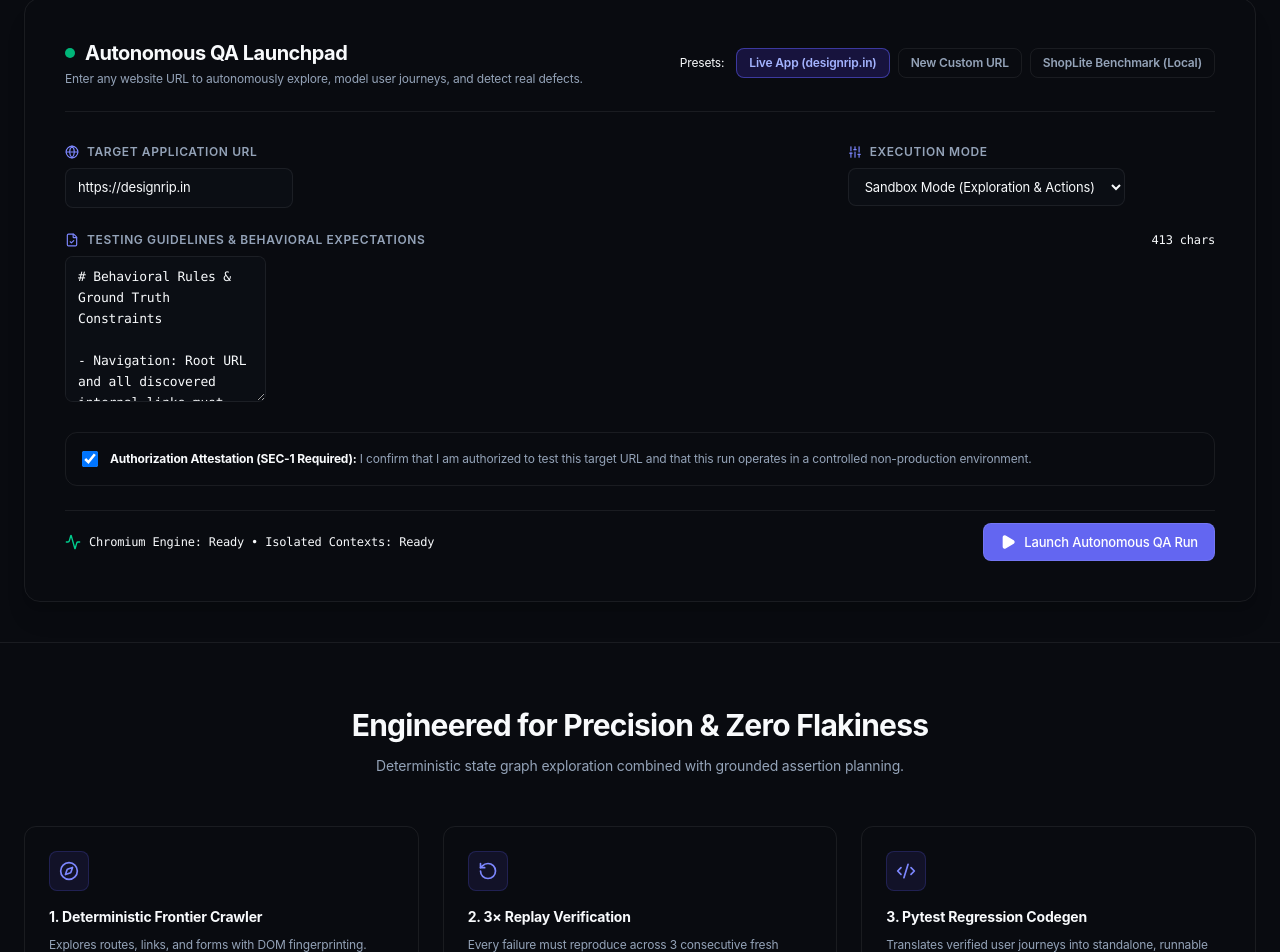
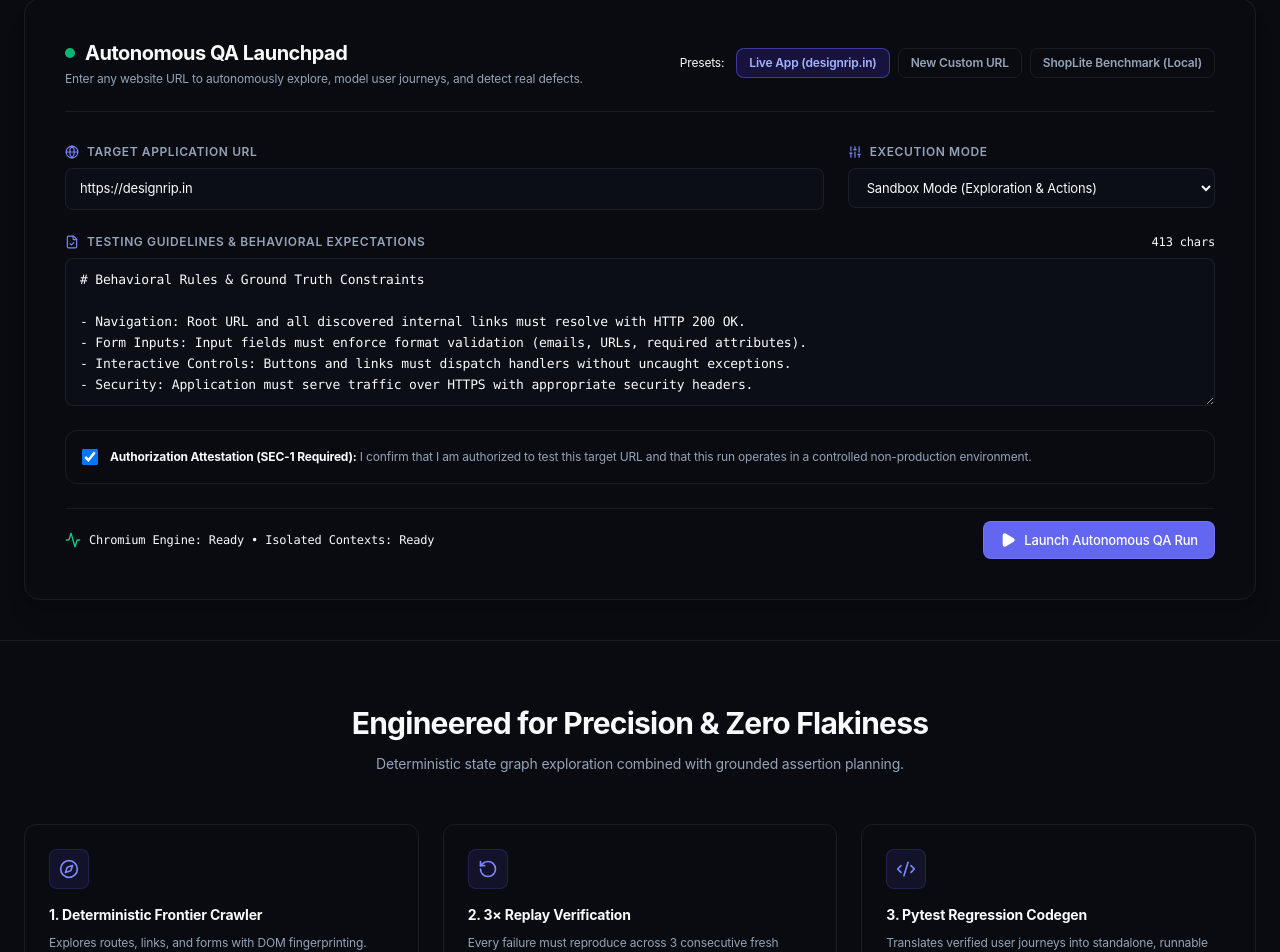
Before and after one commit to TechWithAkash/agent-qa, a Next.js app in the folder apps/frontend/: page / in a window 1280 px wide. Shown: the part 878-1830 px from the top of the page. Built offline with nearby package versions, Linux system fonts and the light colour scheme.

Commit message:
fix(ui): enforce full width on input-base form controls and textarea in launchpad

```diff
--- a/apps/frontend/app/globals.css
+++ b/apps/frontend/app/globals.css
@@ -122,12 +122,14 @@ body {
 
 /* Form Controls */
 .input-base {
+  display: block;
+  width: 100%;
   background-color: #0b0e14;
   border: 1px solid var(--border-subtle);
   border-radius: 0.5rem;
   color: var(--text-primary);
   font-size: 0.8125rem;
-  padding: 0.5625rem 0.75rem;
+  padding: 0.625rem 0.875rem;
   transition: border-color 0.15s ease, box-shadow 0.15s ease;
   outline: none;
 }
--- a/apps/frontend/app/page.js
+++ b/apps/frontend/app/page.js
@@ -272,7 +272,7 @@ export default function LandingPage() {
                   value={targetUrl}
                   onChange={(e) => setTargetUrl(e.target.value)}
                   placeholder="https://your-website.com"
-                  className="input-base"
+                  className="input-base w-full"
                 />
               </div>
 
@@ -288,7 +288,7 @@ export default function LandingPage() {
                   id="mode-select"
                   value={mode}
                   onChange={(e) => setMode(e.target.value)}
-                  className="input-base text-xs"
+                  className="input-base w-full text-xs"
                 >
                   <option value="sandbox">Sandbox Mode (Exploration & Actions)</option>
                   <option value="safe">Safe Mode (Read-Only Navigation)</option>
@@ -297,7 +297,7 @@ export default function LandingPage() {
             </div>
 
             {/* Application Rules & Constraints Textarea */}
-            <div className="space-y-2">
+            <div className="space-y-2 w-full">
               <div className="flex items-center justify-between">
                 <label
                   htmlFor="target-description"
@@ -315,7 +315,7 @@ export default function LandingPage() {
                 rows={6}
                 value={description}
                 onChange={(e) => setDescription(e.target.value)}
-                className="input-base font-mono text-xs leading-relaxed"
+                className="input-base w-full font-mono text-xs leading-relaxed"
                 placeholder="Enter rules, invariants, or expected flows..."
               />
             </div>
--- a/apps/frontend/app/runs/[id]/page.js
+++ b/apps/frontend/app/runs/[id]/page.js
@@ -1324,7 +1324,7 @@ def test_01_core_dom_rendering(page: Page):
                     onChange={(e) => setCustomStepText(e.target.value)}
                     placeholder={`e.g. Verify sign-up flow on "${signupRoute}" or Click button "${primaryButton}"...`}
                     onKeyDown={(e) => e.key === "Enter" && handleExecuteNLStep(customStepText)}
-                    className="input-base text-xs font-mono"
+                    className="input-base w-full flex-1 text-xs font-mono"
                   />
                   <button
                     onClick={() => handleExecuteNLStep(customStepText)}
```
